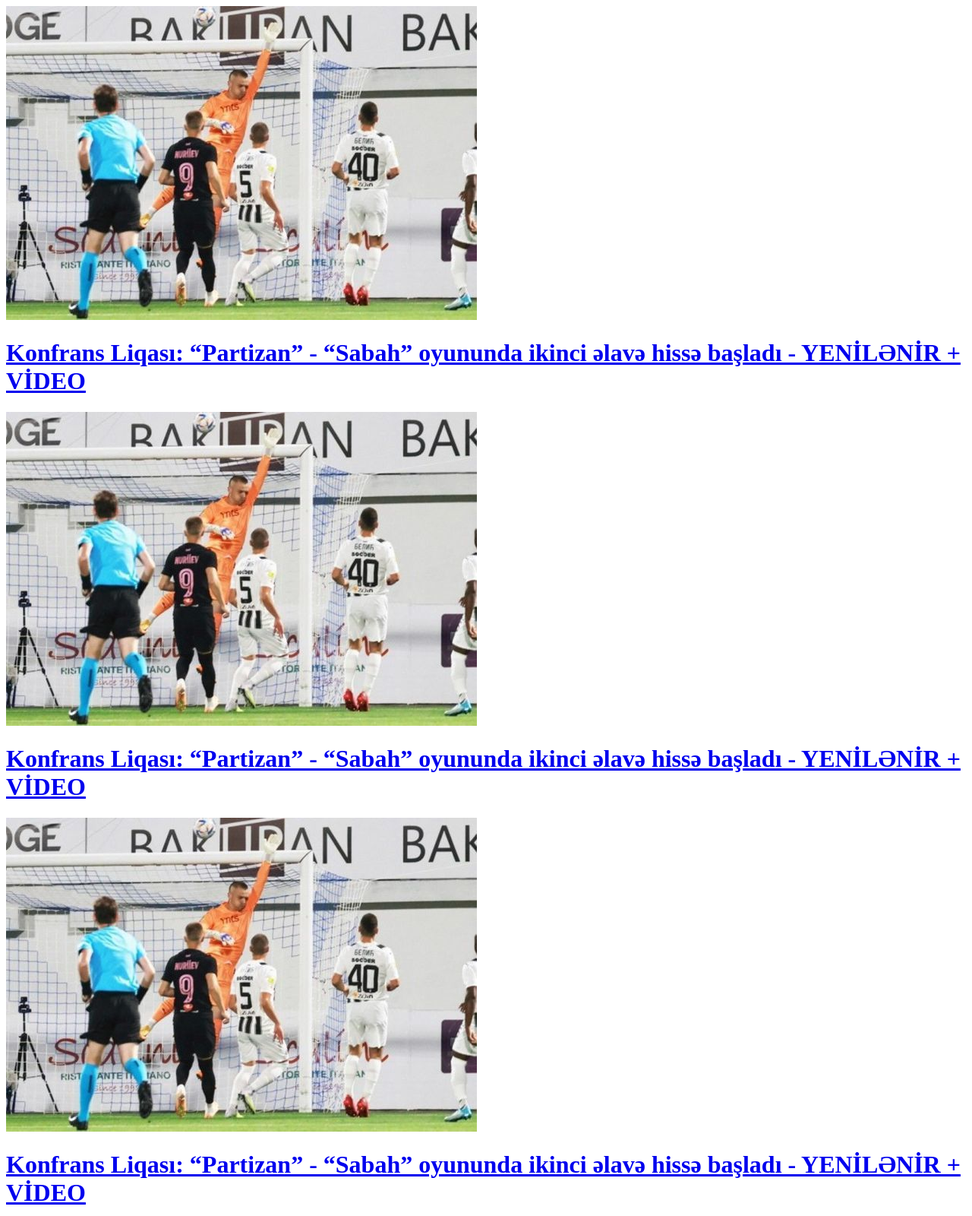
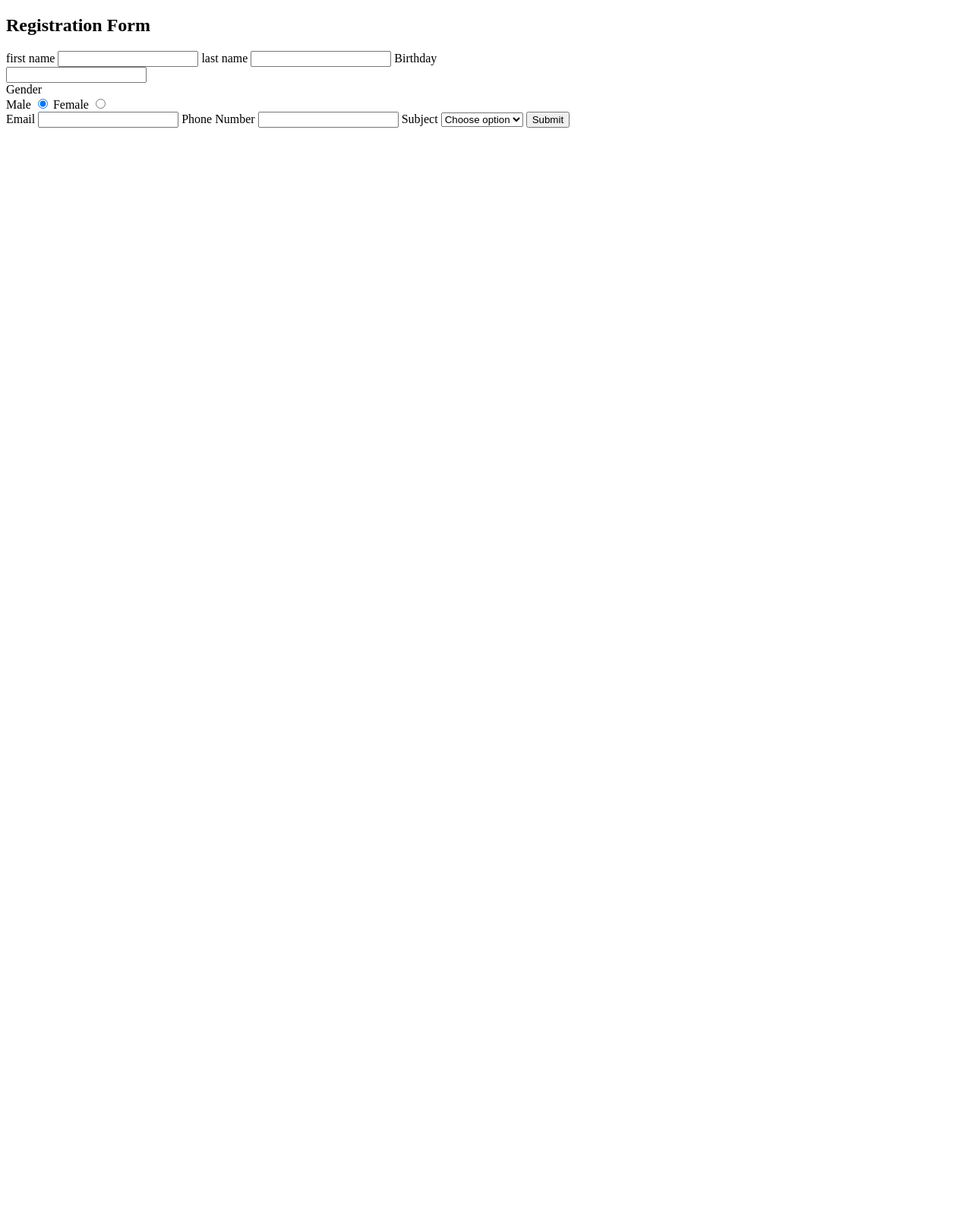
Before and after one commit to NihadRasulzada/VebSayt1, a plain HTML site: page index.html in a window 1280 px wide. Shown: the top 1600 px of the page at 76% size. After the commit the page ends 800 px from the top, so only its background shows below. Drawn offline with Linux system fonts and the light colour scheme.

Commit message:
CreateRegisterPage

```diff
--- a/index.html
+++ b/index.html
@@ -6,70 +6,42 @@
     <title>Document</title>
   </head>
   <body>
-    <a href="about.html">
-      <img
-        src="/src/images/01fe30cf-fddd-36da-8438-972fa60354e4_850.jpg"
-        alt=""
-      />
-      <h1>
-        Konfrans Liqası: “Partizan” - “Sabah” oyununda ikinci əlavə hissə
-        başladı - YENİLƏNİR + VİDEO
-      </h1>
-    </a>
-    <a href="about.html">
-      <img
-        src="/src/images/01fe30cf-fddd-36da-8438-972fa60354e4_850.jpg"
-        alt=""
-      />
-      <h1>
-        Konfrans Liqası: “Partizan” - “Sabah” oyununda ikinci əlavə hissə
-        başladı - YENİLƏNİR + VİDEO
-      </h1> </a
-    ><a href="about.html">
-      <img
-        src="/src/images/01fe30cf-fddd-36da-8438-972fa60354e4_850.jpg"
-        alt=""
-      />
-      <h1>
-        Konfrans Liqası: “Partizan” - “Sabah” oyununda ikinci əlavə hissə
-        başladı - YENİLƏNİR + VİDEO
-      </h1> </a
-    ><a href="about.html">
-      <img
-        src="/src/images/01fe30cf-fddd-36da-8438-972fa60354e4_850.jpg"
-        alt=""
-      />
-      <h1>
-        Konfrans Liqası: “Partizan” - “Sabah” oyununda ikinci əlavə hissə
-        başladı - YENİLƏNİR + VİDEO
-      </h1> </a
-    ><a href="about.html">
-      <img
-        src="/src/images/01fe30cf-fddd-36da-8438-972fa60354e4_850.jpg"
-        alt=""
-      />
-      <h1>
-        Konfrans Liqası: “Partizan” - “Sabah” oyununda ikinci əlavə hissə
-        başladı - YENİLƏNİR + VİDEO
-      </h1> </a
-    ><a href="about.html">
-      <img
-        src="/src/images/01fe30cf-fddd-36da-8438-972fa60354e4_850.jpg"
-        alt=""
-      />
-      <h1>
-        Konfrans Liqası: “Partizan” - “Sabah” oyununda ikinci əlavə hissə
-        başladı - YENİLƏNİR + VİDEO
-      </h1> </a
-    ><a href="about.html">
-      <img
-        src="/src/images/01fe30cf-fddd-36da-8438-972fa60354e4_850.jpg"
-        alt=""
-      />
-      <h1>
-        Konfrans Liqası: “Partizan” - “Sabah” oyununda ikinci əlavə hissə
-        başladı - YENİLƏNİR + VİDEO
-      </h1>
-    </a>
+    <h2>Registration Form</h2>
+    <form method="POST">
+      <label>first name</label>
+      <input type="text" name="first_name" />
+      <label>last name</label>
+      <input type="text" name="last_name" />
+      <label>Birthday</label>
+      <div>
+        <input type="text" name="birthday" />
+        <i></i>
+      </div>
+      <label>Gender</label>
+      <div>
+        <label>
+          Male
+          <input type="radio" checked="checked" name="gender" />
+          <span></span>
+        </label>
+        <label>
+          Female
+          <input type="radio" name="gender" />
+          <span></span>
+        </label>
+      </div>
+      <label>Email</label>
+      <input type="email" name="email" />
+      <label>Phone Number</label>
+      <input type="text" name="phone" />
+      <label>Subject</label>
+      <select name="subject">
+        <option disabled="disabled" selected="selected">Choose option</option>
+        <option>Subject 1</option>
+        <option>Subject 2</option>
+        <option>Subject 3</option>
+      </select>
+      <button type="submit">Submit</button>
+    </form>
   </body>
 </html>
```
Also changed, not shown: about.html (deleted, +0 -29 lines), src/images/01fe30cf-fddd-36da-8438-972fa60354e4_850.jpg (deleted).
